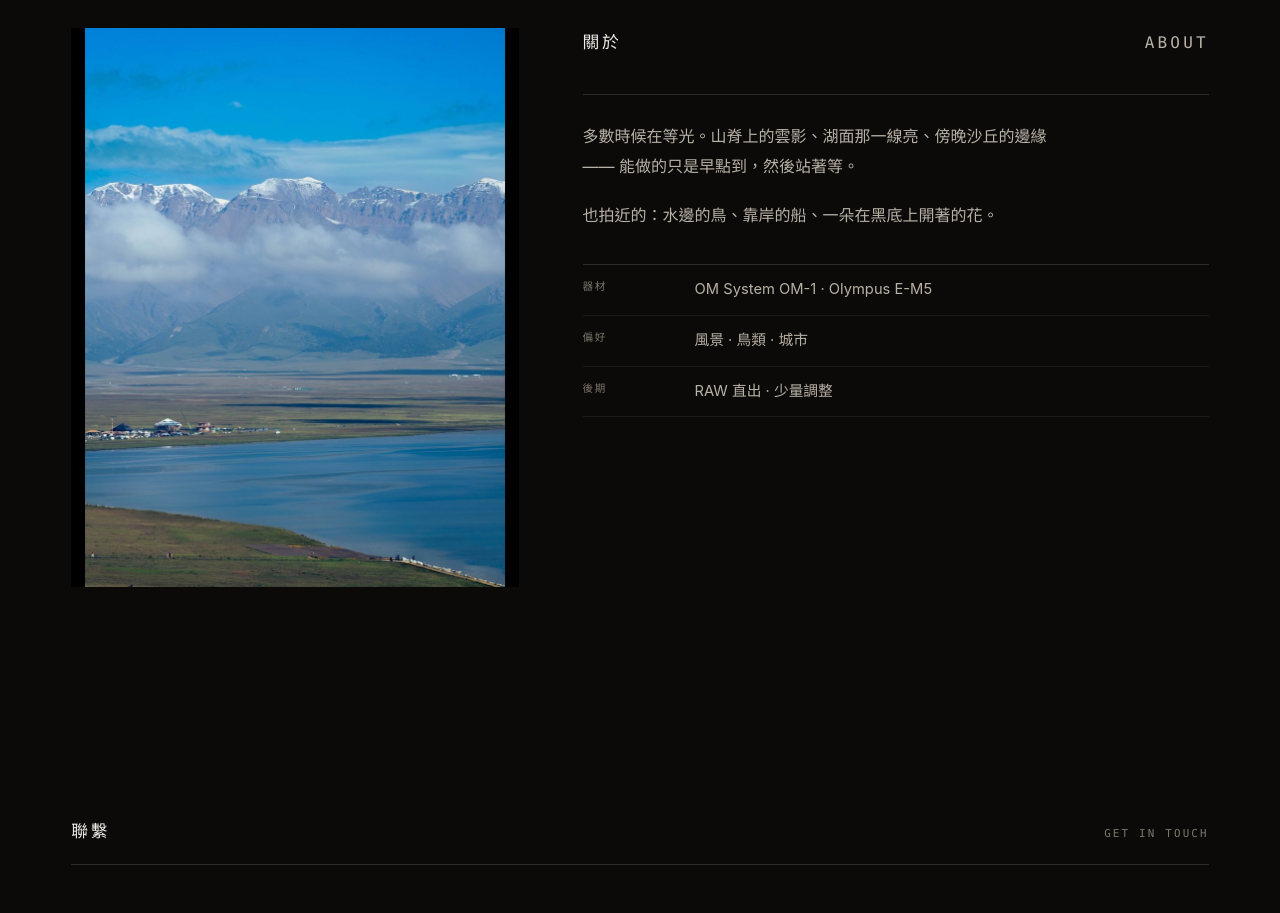
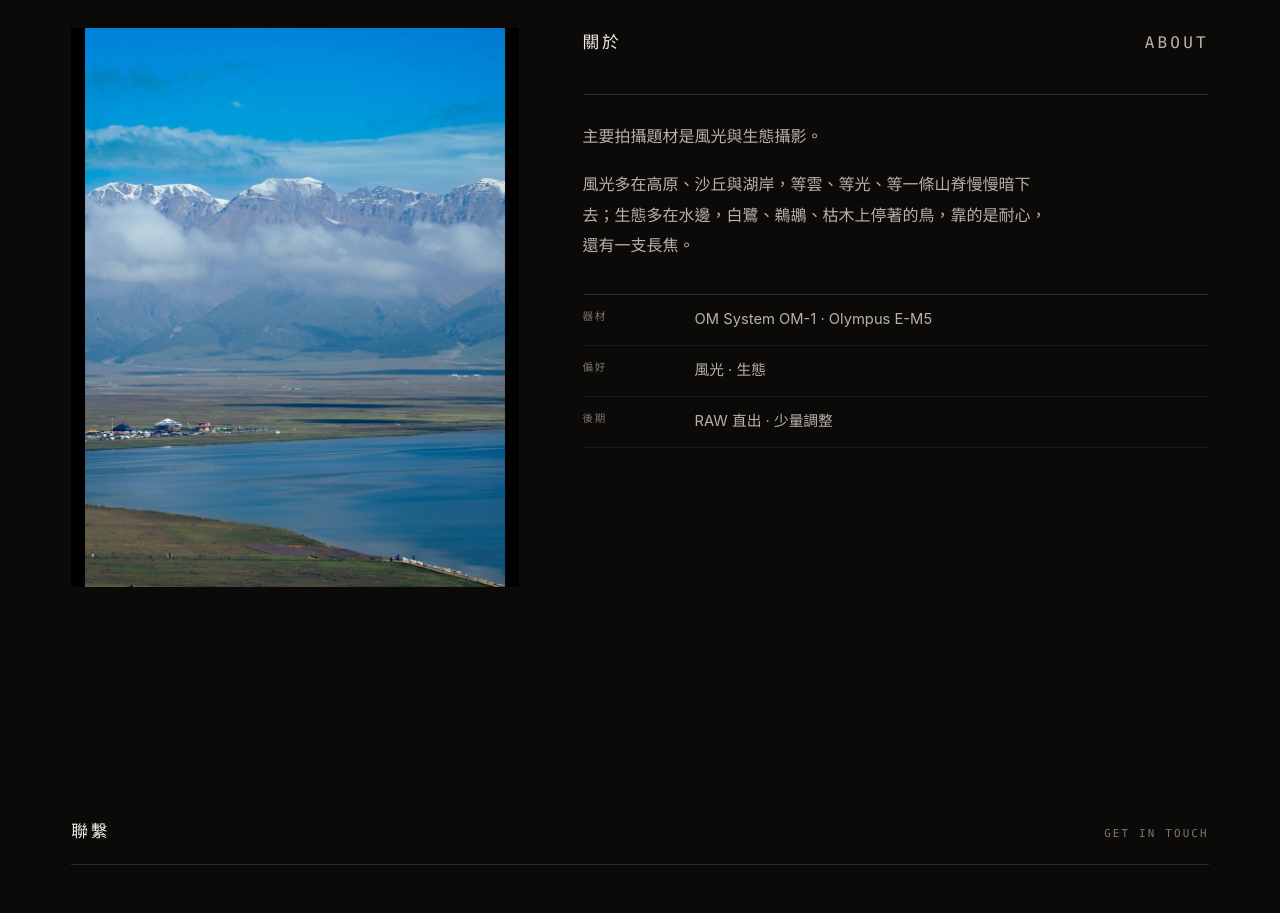
Before and after one commit to CCFLY-flyforY/personal-site, a Next.js app: page / in a window 1280 px wide. Shown: the part 4720-5633 px from the top of the page. Built offline with nearby package versions, Linux system fonts and the light colour scheme.

Commit message:
關於：改成主要題材是風光與生態攝影

```diff
--- a/content/site.js
+++ b/content/site.js
@@ -18,13 +18,13 @@ export const site = {
 
   stats: [
     { k: '器材', v: 'OM System OM-1 · Olympus E-M5' },
-    { k: '偏好', v: '風景 · 鳥類 · 城市' },
+    { k: '偏好', v: '風光 · 生態' },
     { k: '後期', v: 'RAW 直出 · 少量調整' },
   ],
 
   about: [
-    '多數時候在等光。山脊上的雲影、湖面那一線亮、傍晚沙丘的邊緣 —— 能做的只是早點到，然後站著等。',
-    '也拍近的：水邊的鳥、靠岸的船、一朵在黑底上開著的花。',
+    '主要拍攝題材是風光與生態攝影。',
+    '風光多在高原、沙丘與湖岸，等雲、等光、等一條山脊慢慢暗下去；生態多在水邊，白鷺、鵜鶘、枯木上停著的鳥，靠的是耐心，還有一支長焦。',
   ],
 
   // 分類：id 與作品裡的 cat 對應，順序就是頁面上的順序
```
